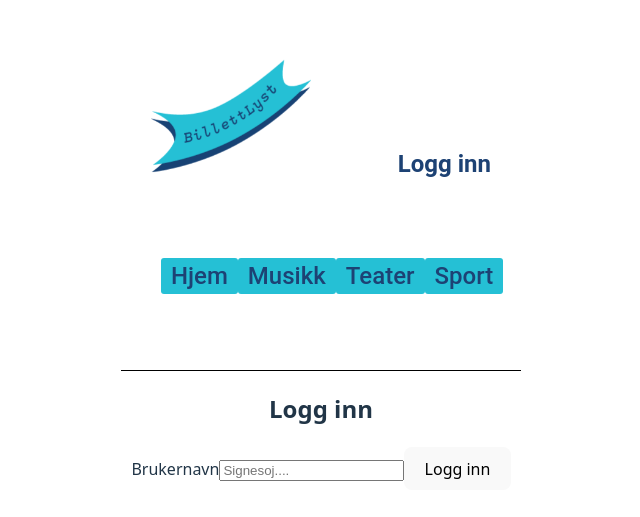
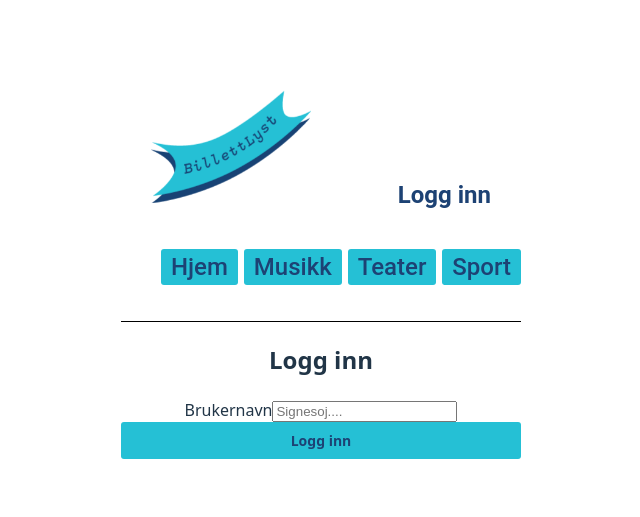
Before and after one commit to hannaso91/eksamen_UIN2025_BillettLyst, a React (Vite) app: page /dashboard in a window 1280 px wide. Shown: the part 125-642 px from the top of the page, without its empty margins (319-959 px from the left). Built offline with nearby package versions, Linux system fonts and the light colour scheme; no server answers.

Commit message:
Fjernet padding i Nav.scss
Fjernet padding i headerområdet.

```diff
--- a/src/styles/loginInput.scss
+++ b/src/styles/loginInput.scss
@@ -0,0 +1,13 @@
+form{
+    display: flex;
+    flex-direction: column;
+
+
+    button{
+        background-color: #25C0D5;
+        border-radius: 3px;
+        color: #1d4274;
+        font-weight: bold;
+        font-size: 14px;
+    }
+}
--- a/src/styles/nav.scss
+++ b/src/styles/nav.scss
@@ -18,7 +18,6 @@ header{
             list-style: none;
             display: flex;
             justify-content: space-between;
-            padding: 40px;
 
             li{
                 background-color: #25C0D5;
```
